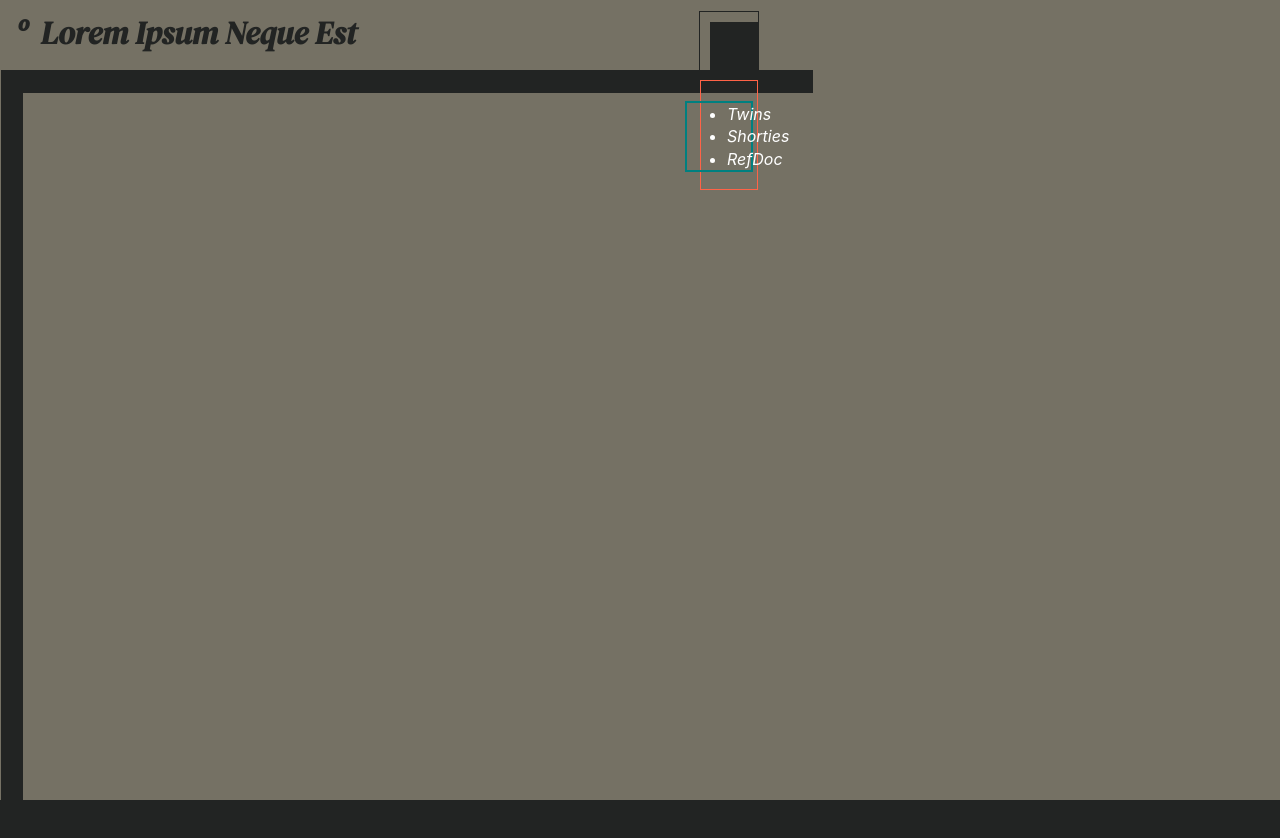
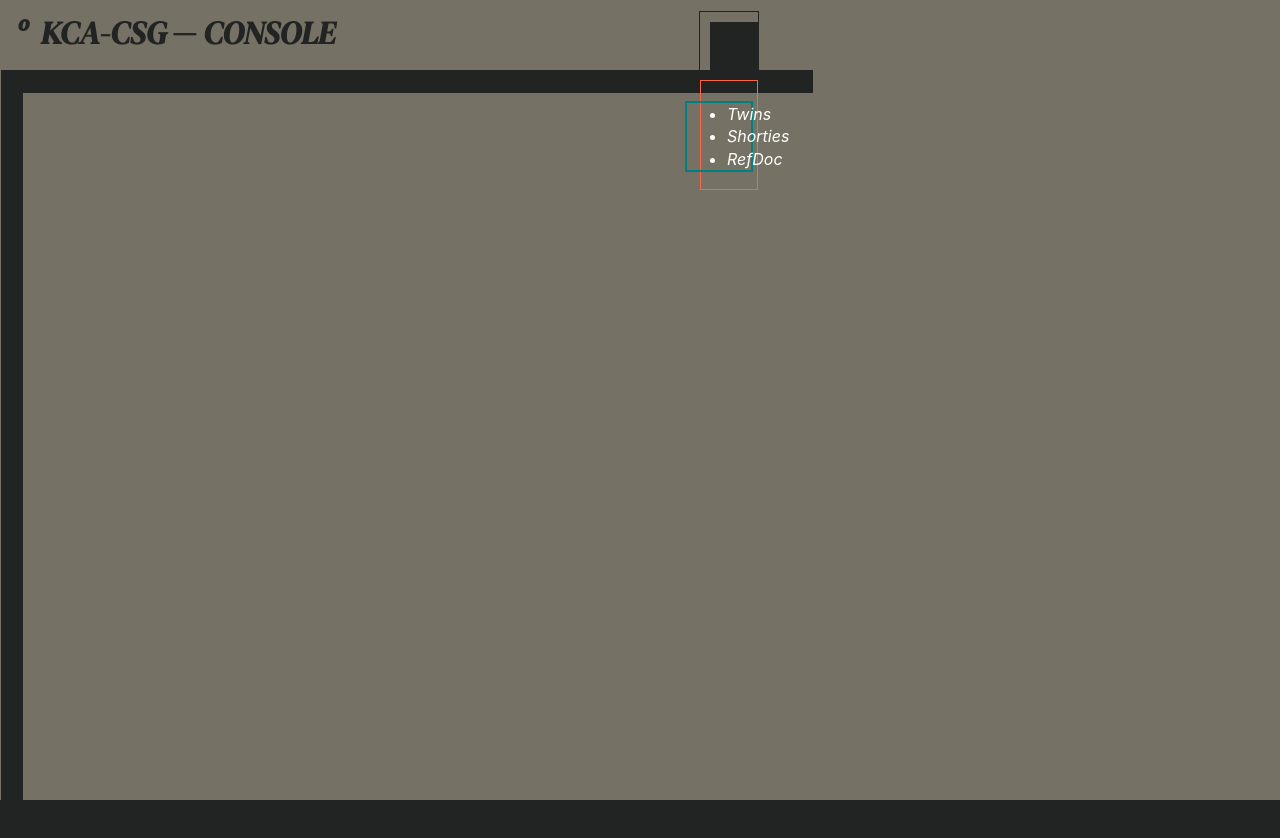
Before and after one commit to codepark-kr/KCA-CSG-API-Server, a React app in the folder src/main/frontend/: page / in a window 1280 px wide. Shown: the top 838 px of the page. Built offline with nearby package versions, Linux system fonts and the light colour scheme; a web font is replaced by a local one.

Commit message:
[STY] Change the logo title of common header

```diff
--- a/src/main/frontend/src/components/common/Header.js
+++ b/src/main/frontend/src/components/common/Header.js
@@ -17,7 +17,7 @@ const Header=()=>{
     return(
         <div style={ outermostWrapper }>
             <header style={ headerWrapper } >
-                <p style={ headerLogo }>º&nbsp;&nbsp;Lorem Ipsum Neque Est</p>
+                <p style={ headerLogo }>º&nbsp; KCA-CSG ─ CONSOLE&nbsp; </p>
                 <div style={ navbar }>
                     <div className="buttonsWrapper">
                         <div style={ writeButton } className='writeButton'></div>
```
